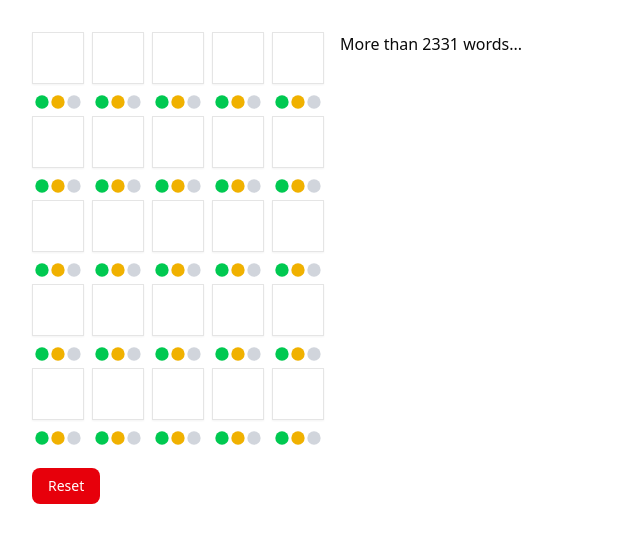
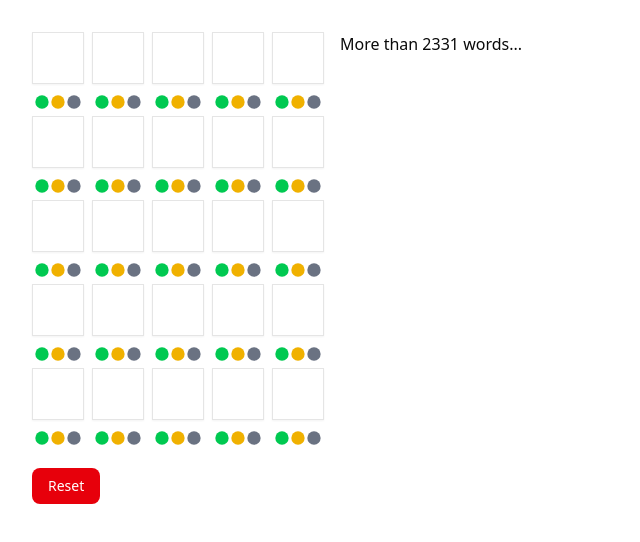
Before and after one commit to cdcasey/wordler, a React (Vite) app: page / in a window 1280 px wide. Shown: the top 542 px of the page, without its empty margins (0-640 px from the left). Built offline with nearby package versions, Linux system fonts and the light colour scheme.

Commit message:
Better color for gray circle

```diff
--- a/src/components/LetterKind.tsx
+++ b/src/components/LetterKind.tsx
@@ -9,7 +9,7 @@ const buttonVariants = cva("stroke-none", {
 		variant: {
 			green: "fill-green-500",
 			yellow: "fill-yellow-500",
-			gray: "fill-gray-300",
+			gray: "fill-gray-500",
 			none: "fill-none stroke-1 stroke-gray-700",
 		},
 	},
```
